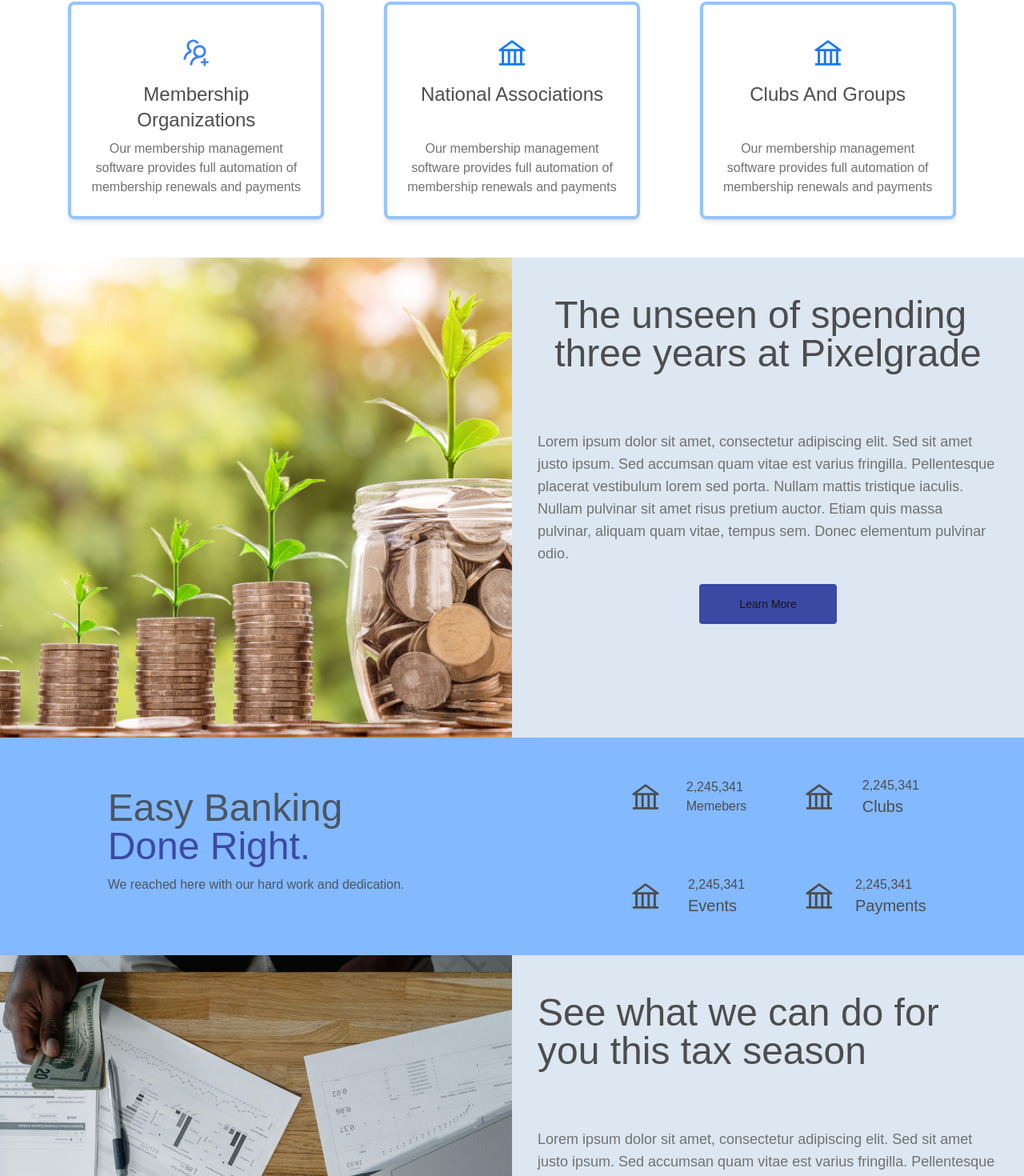
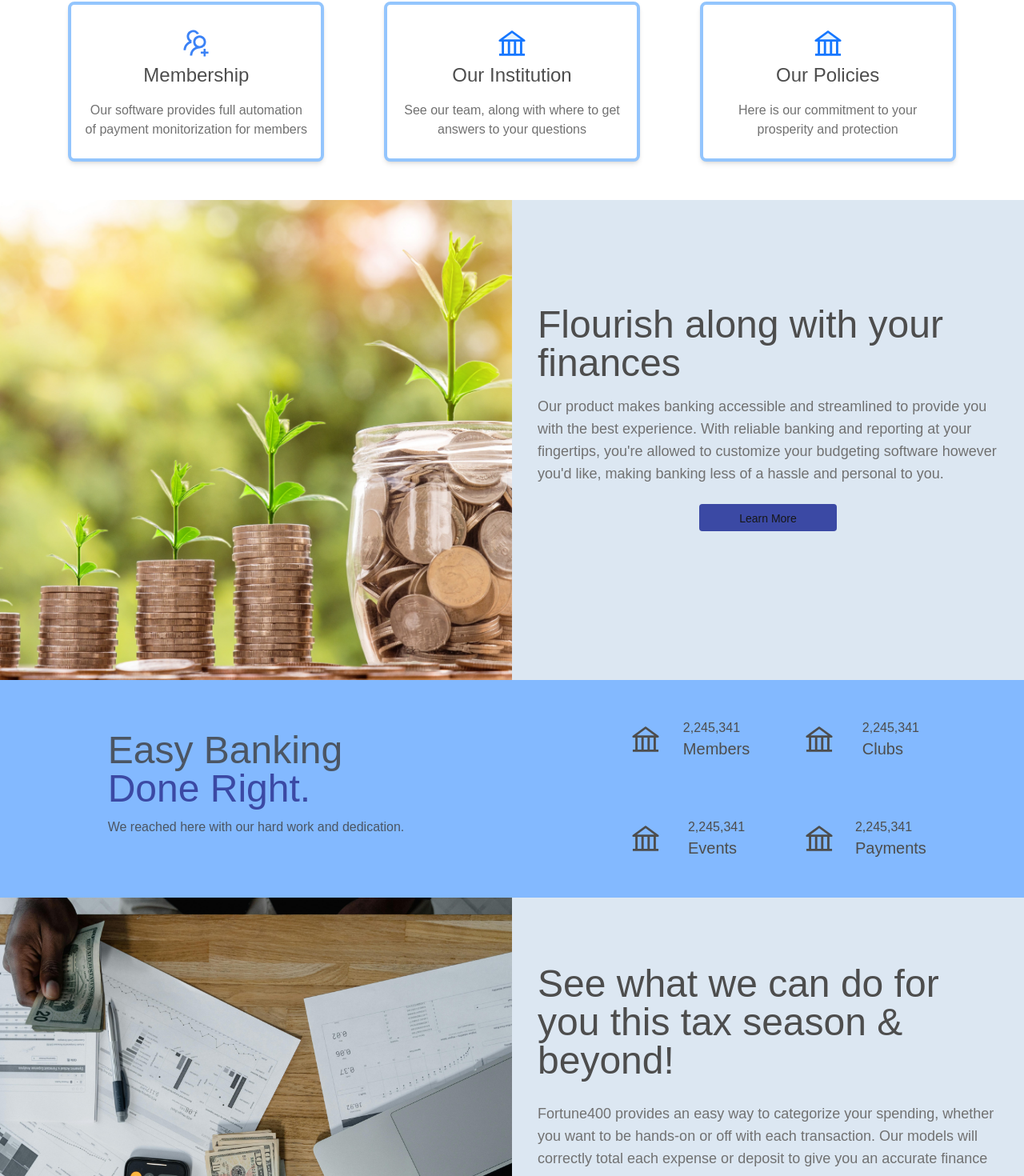
Before and after one commit to LorrellW/Commerce-Bank-App, a Next.js app in the folder fortune400/: page / in a window 1280 px wide. Shown: the part 1153-2623 px from the top of the page at 80% size. Built offline with nearby package versions, Linux system fonts and the light colour scheme; no server answers.

Commit message:
for presentation improvements

```diff
--- a/fortune400/src/app/components/threeCard.tsx
+++ b/fortune400/src/app/components/threeCard.tsx
@@ -18,23 +18,23 @@ const ThreeCard = () => {
       <div className="relative z-10 p-12 flex flex-col lg:grid lg:grid-cols-3 justify-items-center items-center">
         <div className="shadow-md min-w-sm max-w-xs bg-white grid grid-rows-3 p-4 py-6 text-center justify-items-center rounded-lg border-blue-300 border-4">
           <UsergroupAddOutlined className="text-blue-500 text-4xl" />
-          <div className="text-darkText text-2xl">Membership Organizations</div>
+          <div className="text-darkText text-2xl">Membership</div>
           <div className="text-lightText">
-            Our membership management software provides full automation of membership renewals and payments
+            Our software provides full automation of payment monitorization for members
           </div>
         </div>
         <div className="shadow-md min-w-sm max-w-xs bg-white grid grid-rows-3 p-4 py-6 text-center justify-items-center rounded-lg border-blue-300 border-4">
           <BankTwoTone className="text-4xl text-darkText" />
-          <div className="text-darkText text-2xl">National Associations</div>
+          <div className="text-darkText text-2xl">Our Institution</div>
           <div className="text-lightText">
-            Our membership management software provides full automation of membership renewals and payments
+            See our team, along with where to get answers to your questions
           </div>
         </div>
         <div className="shadow-md min-w-sm max-w-xs bg-white grid grid-rows-3 p-4 py-6 text-center justify-items-center rounded-lg border-blue-300 border-4">
           <BankTwoTone className="text-4xl text-darkText" />
-          <div className="text-darkText text-2xl">Clubs And Groups</div>
+          <div className="text-darkText text-2xl">Our Policies</div>
           <div className="text-lightText">
-            Our membership management software provides full automation of membership renewals and payments
+            Here is our commitment to your prosperity and protection
           </div>
         </div>
       </div>
--- a/fortune400/src/app/page.tsx
+++ b/fortune400/src/app/page.tsx
@@ -83,7 +83,7 @@ export default function Home() {
             Our Tech
           </p>
           <p className="text-lightText text-center">
-            Reliable Banking backed by a robust, and community supported tech stack
+            Reliable Banking backed by a robust, community supported tech stack
           </p>
         </div>
 
@@ -123,10 +123,11 @@ export default function Home() {
               />
             </div>
             <div className="min-w-sm max-w-xl grid grid-rows-3 justify-items-center rounded-lg">
-              <p className="lg:text-5xl text-4xl text-darkText">The unseen of spending <br />three years at Pixelgrade</p>
-              <p className="lg:text-md text-lg text-lightText">Lorem ipsum dolor sit amet, consectetur adipiscing elit. Sed sit amet justo ipsum. Sed accumsan quam vitae est varius fringilla.
-                Pellentesque placerat vestibulum lorem sed porta. Nullam mattis tristique iaculis. Nullam pulvinar sit amet risus pretium auctor. Etiam quis massa pulvinar, aliquam quam vitae,
-                tempus sem. Donec elementum pulvinar odio.</p>
+              <p className="lg:text-5xl text-4xl text-darkText">Flourish along with your finances <br/></p>
+              <p className="lg:text-md text-lg text-lightText"> Our product makes banking accessible and streamlined to provide you with the best experience.
+                With reliable banking and reporting at your fingertips, you're allowed to customize your budgeting software however you'd like, making banking
+                less of a hassle and personal to you.
+              </p>
               <button className="bg-primary mt-6 py-2 text-sm rounded w-[30%] h-[30%]">
                 Learn More
               </button>
@@ -148,7 +149,7 @@ export default function Home() {
               <div><BankOutlined className="flex text-4xl text-darkText" /></div>
               <div className="flex-row">
                 <p className="text-darkText">2,245,341</p>
-                <p className="text-darkText">Memebers</p>
+                <p className="text-darkText text-xl">Members</p>
 
               </div>
             </div>
@@ -190,10 +191,10 @@ export default function Home() {
               />
             </div>
             <div className="min-w-sm max-w-xl grid grid-rows-3 justify-items-center rounded-lg">
-              <p className="lg:text-5xl text-4xl text-darkText">See what we can do for you this tax season</p>
-              <p className="lg:text-md text-lg text-lightText">Lorem ipsum dolor sit amet, consectetur adipiscing elit. Sed sit amet justo ipsum. Sed accumsan quam vitae est varius fringilla.
-                Pellentesque placerat vestibulum lorem sed porta. Nullam mattis tristique iaculis. Nullam pulvinar sit amet risus pretium auctor. Etiam quis massa pulvinar, aliquam quam vitae,
-                tempus sem. Donec elementum pulvinar odio.</p>
+              <p className="lg:text-5xl text-4xl text-darkText">See what we can do for you this tax season & beyond!<br/></p>
+              <p className="lg:text-md text-lg text-lightText"> <br/> Fortune400 provides an easy way to categorize your spending, whether you want to be hands-on or off with each transaction.
+                Our models will correctly total each expense or deposit to give you an accurate finance report you can trust.
+                <br/> </p>
               <button className="bg-primary mt-6 py-2 text-sm rounded w-[30%] h-[30%]">
                 Learn More
               </button>
@@ -202,34 +203,34 @@ export default function Home() {
           </div>
         </section>
         <p className="mt-6 text-darkText text-center font-bold text-3xl">
-          Banking with A.i
+          Banking with AI
         </p>
         <p className="mt-6 text-lightText text-center">
-          The Nexcent blog is the best place to read about the latest membership insights, trends and more. See whos joining the community, read about how our community are increasing their membership income and a lot more.
+           The future of banking is here, in a big way.
         </p>
 
         <section className=" flex flex-col p-10 lg:grid lg:grid-cols-3 justify-items-center items-center">
 
           <div className="min-w-sm max-w-xs bg-secondary2 grid grid-rows-3 py-4 text-center justify-items-center rounded-lg">
-            <div className="text-darkText text-2xl">Membership Organizations</div>
+            <div className="text-darkText text-2xl"> Benefits </div>
             <div className="text-lightText">
-              Creating Streamlined Safeguarding Processes with OneRen
+              Why Fortune400 is a perfect fit for you and your lifestyle
             </div>
             <p className="pt-6 text-primary">Read More <ArrowRightOutlined /> </p>
           </div>
 
           <div className="min-w-sm max-w-xs bg-secondary2 grid grid-rows-3 py-4 text-center justify-items-center rounded-lg">
-            <div className="text-darkText text-2xl">National Associations</div>
+            <div className="text-darkText text-2xl"> Privacy </div>
             <div className="text-lightText">
-              What are your safeguarding responsibilities and how can you manage them?
+              Learn how your information is kept safe with our commitment to security
             </div>
             <p className="pt-6 text-primary">Read More <ArrowRightOutlined /> </p>
           </div>
 
           <div className="min-w-sm max-w-xs bg-secondary2 grid grid-rows-3 py-4 text-center justify-items-center rounded-lg">
-            <div className="text-2xl text-darkText">Clubs And Groups</div>
+            <div className="text-2xl text-darkText"> Innovation </div>
             <div className="text-lightText">
-              Revamping the Membership Model with Triathlon Australia
+              See how our tech is changing the game and will bring you with us
             </div>
             <p className="pt-6 text-primary">Read More <ArrowRightOutlined /> </p>
           </div>
```
